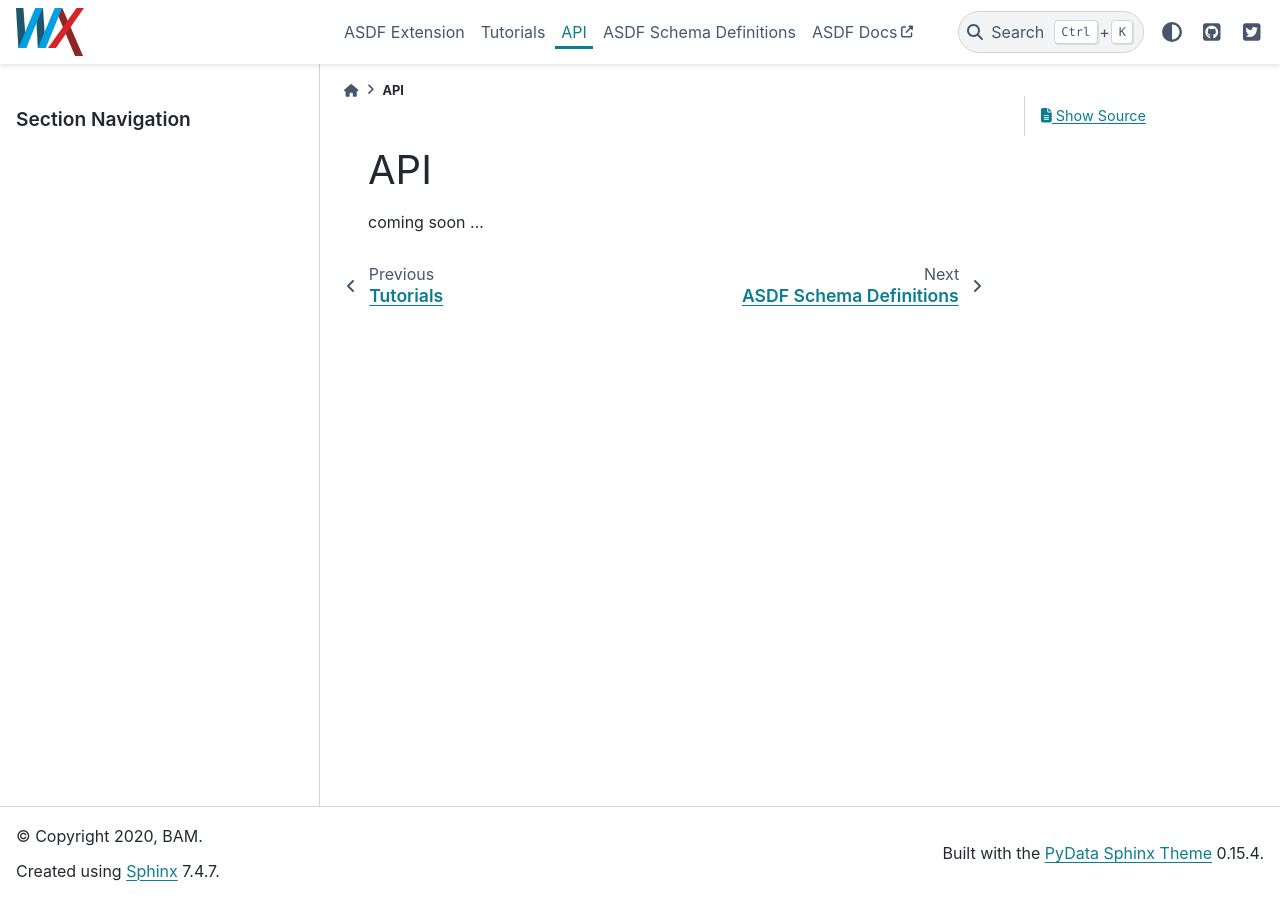
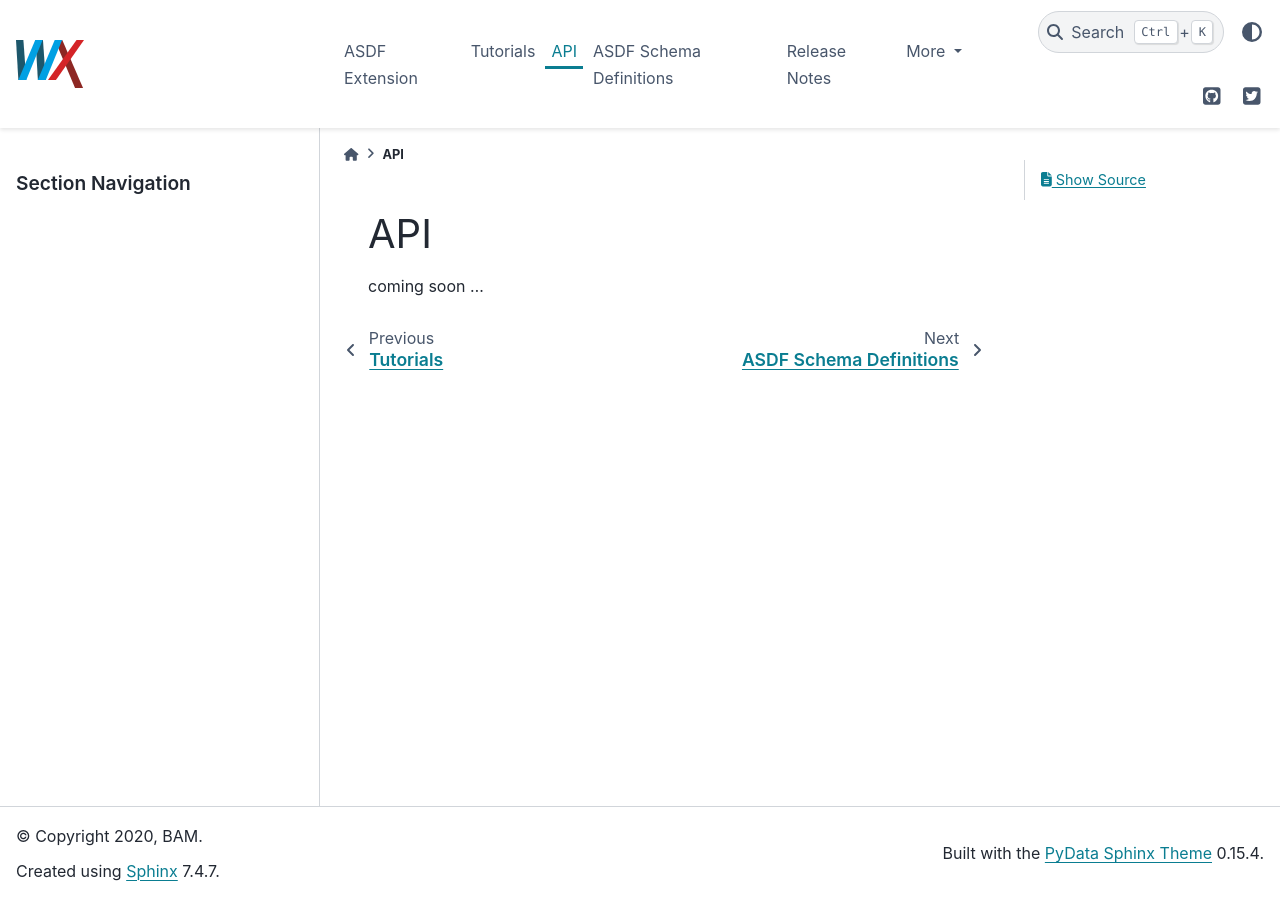
Before and after one commit to BAMWelDX/weldx, a Sphinx documentation site: the page built from doc/api.rst, in a window 1280 px wide. Built offline with Sphinx 7.4.7 and the PyData theme 0.15.4, drawn with Linux system fonts in a browser that asks for light colours; pages that are not in the unit, such as notebooks, are missing from menus; part of the change alters nothing that is shown.

```diff
--- a/doc/conf.py
+++ b/doc/conf.py
@@ -11,11 +11,23 @@
 # documentation root, use os.path.abspath to make it absolute, like shown here.
 #
 import os
+import pathlib
+import shutil
 import sys
 
 import weldx
 
 sys.path.insert(0, os.path.abspath(""))
+
+# -- copy files to doc folder -------------------------------------------------
+doc_dir = pathlib.Path(".")
+changelog_file = pathlib.Path("./../CHANGELOG.md")
+shutil.copy(changelog_file, doc_dir)
+
+tutorials_dir = pathlib.Path("./tutorials")
+tutorial_files = pathlib.Path("./../tutorials/").glob("*.ipynb")
+for f in tutorial_files:
+    shutil.copy(f, tutorials_dir)
 
 
 # -- Project information -----------------------------------------------------
```
Also changed, not shown: 1 other file.
